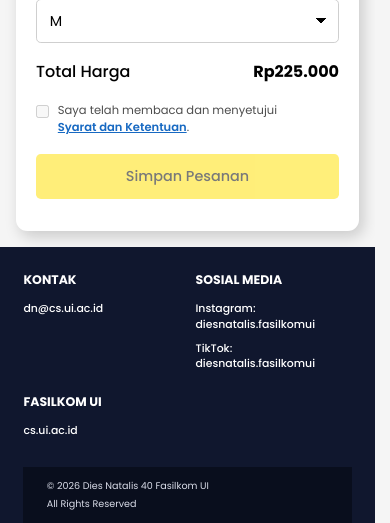
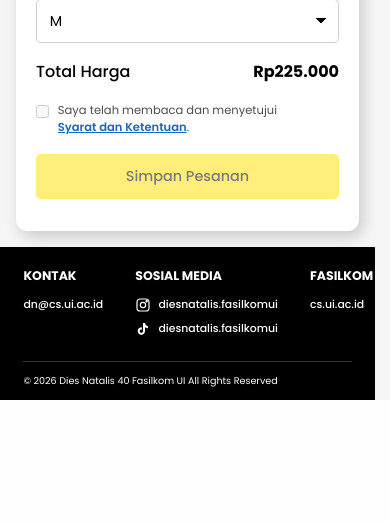
Before and after one commit to HaikalMuzaki/Fun-Walk, a Django app: page /checkout/alumni/ in a window 390 px wide. Shown: the part 1252-1775 px from the top of the page. After the commit the page ends 1652 px from the top, so only its background shows below. Run offline with Django 5.2, Linux system fonts and the light colour scheme; the visitor is signed in with stand-in values (Sample User, id 1).

Commit message:
fix footer

```diff
--- a/registration/static/registration/css/style.css
+++ b/registration/static/registration/css/style.css
@@ -570,8 +570,10 @@ body {
   width: 100%;
   flex: 0 0 auto;
   margin-top: auto;
-  padding: 2rem clamp(1rem, 6vw, 5.5rem) 0;
-  background: #10172e;
+  padding: 1.75rem clamp(1rem, 6vw, 5.5rem) 0;
+  overflow-x: auto;
+  overflow-y: hidden;
+  background: #000;
   color: #fff;
 }
 
@@ -579,12 +581,13 @@ body {
   width: 100%;
   max-width: 74rem;
   margin: 0 auto;
-  display: grid;
-  grid-template-columns: 1fr 1.45fr 1fr;
-  gap: clamp(1.5rem, 6vw, 5rem);
+  display: flex;
+  align-items: flex-start;
+  gap: clamp(2rem, 8vw, 6rem);
 }
 
 .footer-section {
+  flex: 0 0 auto;
   display: flex;
   flex-direction: column;
   align-items: flex-start;
@@ -607,41 +610,59 @@ body {
   text-decoration: none;
 }
 
+.footer-social-link {
+  display: inline-flex !important;
+  align-items: center;
+  gap: 0.45rem;
+}
+
+.footer-social-link svg {
+  width: 1rem;
+  height: 1rem;
+  flex: 0 0 auto;
+  fill: none;
+  stroke: currentColor;
+  stroke-linecap: round;
+  stroke-linejoin: round;
+  stroke-width: 1.8;
+}
+
+.footer-social-link:last-child svg {
+  fill: currentColor;
+  stroke: none;
+}
+
 .footer-section a:hover {
   color: var(--yellow);
 }
 
 .footer-bottom {
   width: 100%;
-  max-width: 85rem;
+  max-width: 74rem;
   margin: 1.8rem auto 0;
-  padding: 0.75rem clamp(1rem, 6vw, 5.5rem);
-  display: flex;
-  justify-content: space-between;
-  gap: 1rem;
-  background: #090e1d;
-  color: #d9dce8;
+  padding: 0.75rem 0;
+  display: flex;
+  justify-content: flex-start;
+  border-top: 1px solid #333;
+  color: #fff;
   font-size: 0.6rem;
 }
 
 @media (max-width: 640px) {
   .footer {
-    padding-top: 1.5rem;
+    padding-top: 1.25rem;
   }
 
   .footer-content {
-    grid-template-columns: repeat(2, minmax(0, 1fr));
-    gap: 1.3rem 1rem;
-  }
-
-  .footer-section:last-child {
-    grid-column: 1 / -1;
+    width: max-content;
+    min-width: 100%;
+    gap: 2rem;
+    padding-bottom: 0.25rem;
   }
 
   .footer-bottom {
-    align-items: flex-start;
-    flex-direction: column;
-    gap: 0.25rem;
+    margin-top: 1.25rem;
+    white-space: nowrap;
   }
 }
   letter-spacing: 0.08em;
--- a/registration/templates/registration/footer.html
+++ b/registration/templates/registration/footer.html
@@ -6,8 +6,14 @@
     </div>
     <div class="footer-section">
       <h2>Sosial Media</h2>
-      <a href="https://www.instagram.com/diesnatalis.fasilkomui/" target="_blank" rel="noopener noreferrer">Instagram: diesnatalis.fasilkomui</a>
-      <a href="https://www.tiktok.com/@diesnatalis.fasilkomui" target="_blank" rel="noopener noreferrer">TikTok: diesnatalis.fasilkomui</a>
+      <a class="footer-social-link" href="https://www.instagram.com/diesnatalis.fasilkomui/" target="_blank" rel="noopener noreferrer">
+        <svg aria-hidden="true" viewBox="0 0 24 24"><rect x="3" y="3" width="18" height="18" rx="5"/><circle cx="12" cy="12" r="4"/><circle cx="17.5" cy="6.5" r="1"/></svg>
+        <span>diesnatalis.fasilkomui</span>
+      </a>
+      <a class="footer-social-link" href="https://www.tiktok.com/@diesnatalis.fasilkomui" target="_blank" rel="noopener noreferrer">
+        <svg aria-hidden="true" viewBox="0 0 24 24"><path d="M15 3c.6 2.7 2.1 4.3 4.5 4.8v3.1c-1.6 0-3.1-.5-4.5-1.4v5.5a5.5 5.5 0 1 1-4.7-5.4v3.2a2.5 2.5 0 1 0 1.7 2.4V3z"/></svg>
+        <span>diesnatalis.fasilkomui</span>
+      </a>
     </div>
     <div class="footer-section">
       <h2>Fasilkom UI</h2>
@@ -15,7 +21,6 @@
     </div>
   </div>
   <div class="footer-bottom">
-    <span>&copy; 2026 Dies Natalis 40 Fasilkom UI</span>
-    <span>All Rights Reserved</span>
+    <span>&copy; 2026 Dies Natalis 40 Fasilkom UI All Rights Reserved</span>
   </div>
 </footer>
```
